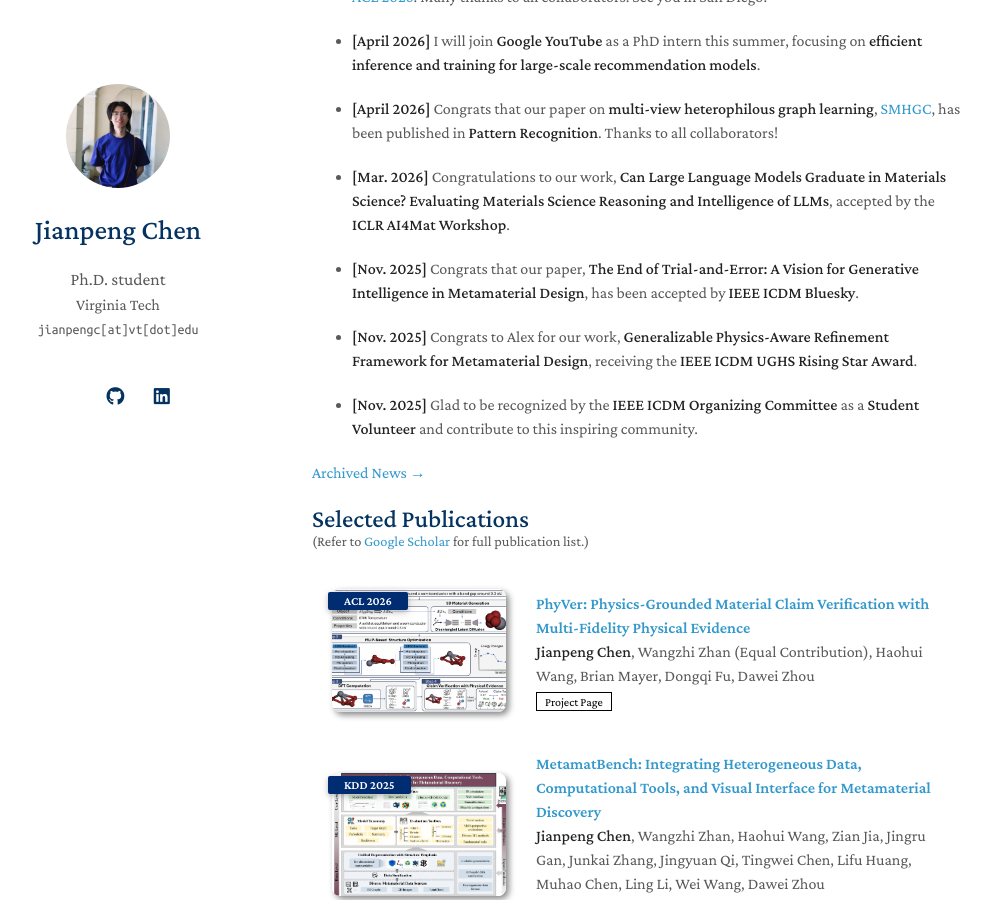
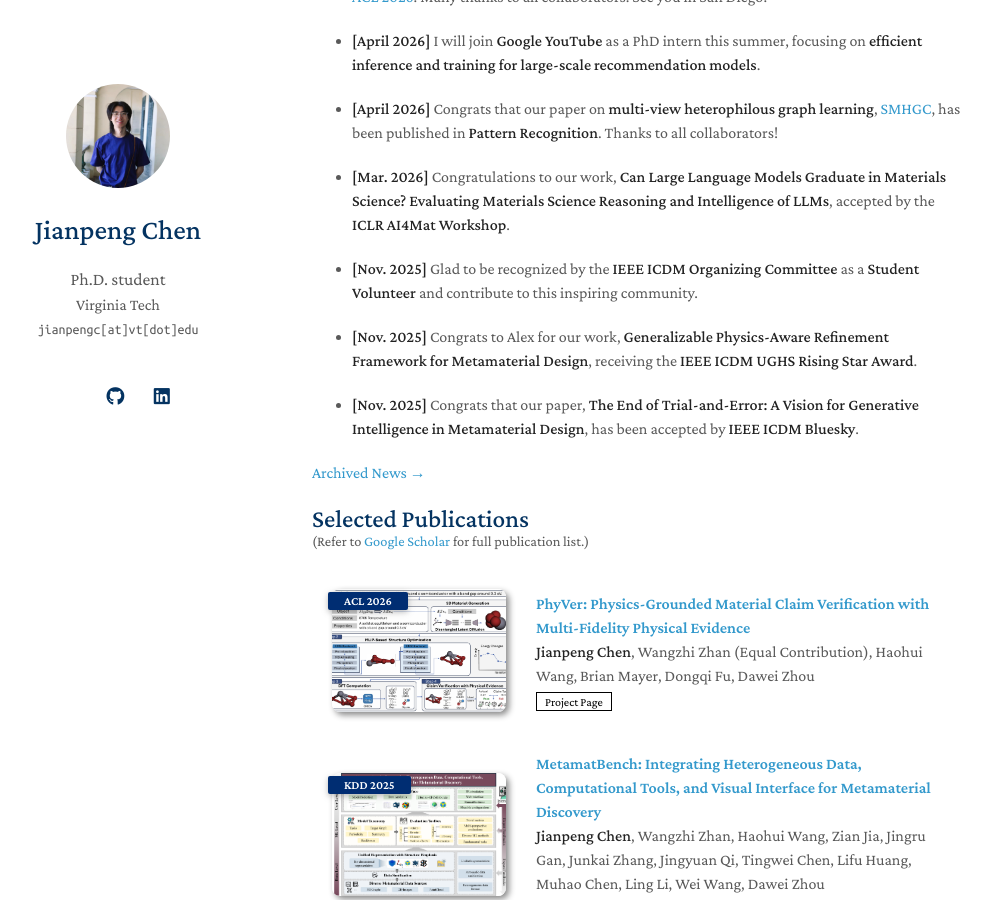
Before and after one commit to cjpcool/cjpcool.github.io, a Jekyll site: the page built from index.md, in a window 1280 px wide and 900 px high, scrolled down 798 px. Shown: the whole window, without its empty margins (158-1149 px from the left). Built offline with Jekyll 4.4.1, drawn with Linux system fonts in a browser that asks for light colours; a style sheet for code colours, icons or effects is not loaded; our own code applies the rules of GitHub Pages for plain Markdown files.

Commit message:
Update index.md

```diff
--- a/index.md
+++ b/index.md
@@ -16,7 +16,7 @@ Some major results are as follows:
 
 ## News
 
-{% assign news_items = site.data.news | sort: "date" | reverse %}
+{% assign news_items = site.data.news | %}
 {% for item in news_items limit:8 %}
 - **[{{ item.display_date }}]** {{ item.text | markdownify | remove: '<p>' | remove: '</p>' }}
 {% endfor %}
```
